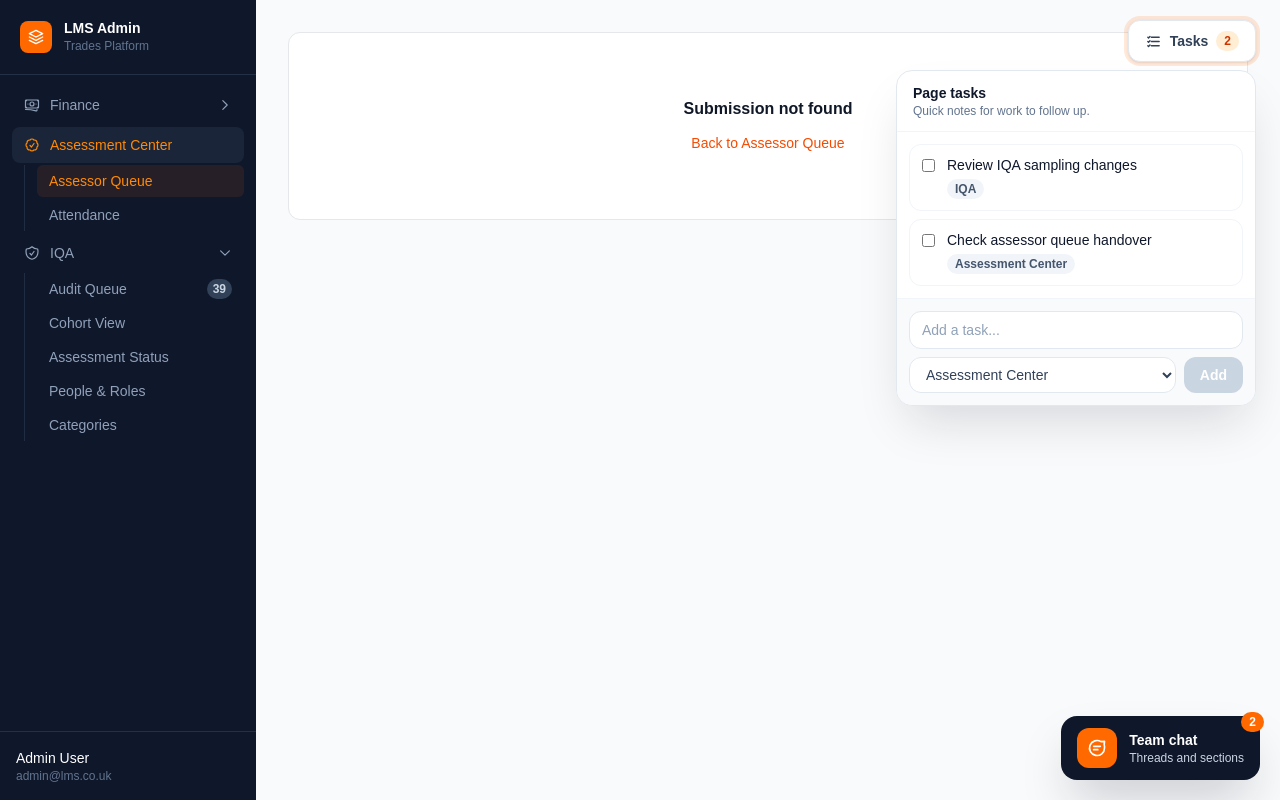
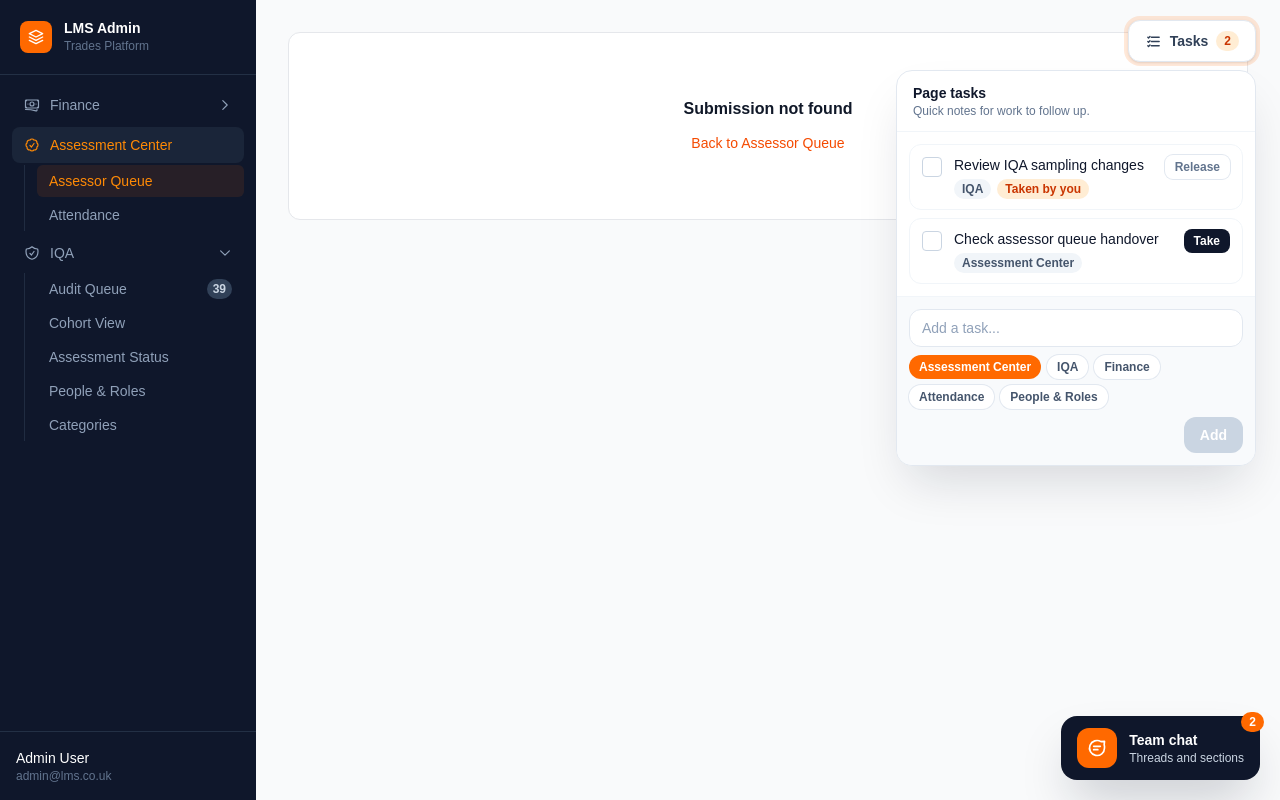
Before and after one commit to svkeivan/learning-edia, a Next.js app: page /assessment-center/assessor-queue/1 in a window 1280 px wide. Both pictures are taken after a click on the button "Open task list". Built offline with nearby package versions, Linux system fonts and the light colour scheme.

Commit message:
Update IQA components to introduce 'Skip' functionality for submissions. Enhanced the CohortIqaCohortDetail and IqaAssignPage to allow bulk skipping of assessments, improving user experience. Updated UI elements to reflect new actions and streamlined the handling of submission statuses.

```diff
--- a/src/app/assessment-center/assessor-queue/[submissionId]/page.tsx
+++ b/src/app/assessment-center/assessor-queue/[submissionId]/page.tsx
@@ -156,7 +156,7 @@ export default function AssessorGradingPage() {
 
   const decisionLabels: Record<string, { label: string; style: string }> = {
     pass: { label: 'Passed — Assessment Approved', style: 'bg-green-50 border-green-200 text-green-800' },
-    fail: { label: 'Failed — Sent for Re-examination', style: 'bg-amber-50 border-amber-200 text-amber-800' },
+    fail: { label: 'Rejected — Student needs to re-upload', style: 'bg-amber-50 border-amber-200 text-amber-800' },
     'fail-module': { label: 'Failed — Returned to Module', style: 'bg-red-50 border-red-200 text-red-800' },
   };
 
@@ -479,7 +479,7 @@ export default function AssessorGradingPage() {
                       <svg width="16" height="16" fill="none" viewBox="0 0 24 24" stroke="currentColor" strokeWidth={2.5}>
                         <path strokeLinecap="round" strokeLinejoin="round" d="M6 18 18 6M6 6l12 12" />
                       </svg>
-                      {isRejectedItem ? 'Reject & Resubmit' : 'Reject'}
+                    {isRejectedItem ? 'Reject & Resubmit' : 'Reject — Student needs to re-upload'}
                     </button>
                     <button
                       onClick={() => setPendingAction('fail-module')}
@@ -536,7 +536,7 @@ export default function AssessorGradingPage() {
                   pendingAction === 'pass'
                     ? (isRejectedItem ? 'pass and resubmit' : 'pass')
                     : pendingAction === 'fail'
-                      ? (isRejectedItem ? 'reject and resubmit' : 'reject')
+                      ? (isRejectedItem ? 'reject and resubmit' : 'reject and request a student re-upload')
                       : 'reject and return to module'
                 }</strong> this assessment for <strong>{submission?.student}</strong>?
                 {isRejectedItem && <span className="block mt-1 text-xs text-gray-500">This will resubmit the assessment for IQA review.</span>}
@@ -560,7 +560,7 @@ export default function AssessorGradingPage() {
                 {pendingAction === 'pass'
                   ? (isRejectedItem ? 'Pass & Resubmit' : 'Confirm Pass')
                   : pendingAction === 'fail'
-                    ? (isRejectedItem ? 'Reject & Resubmit' : 'Confirm Reject')
+                    ? (isRejectedItem ? 'Reject & Resubmit' : 'Confirm Reject & Request Re-upload')
                     : 'Confirm Reject & Return'}
               </button>
             </div>
--- a/src/app/iqa/_components/CohortIqaCohortDetail.tsx
+++ b/src/app/iqa/_components/CohortIqaCohortDetail.tsx
@@ -10,6 +10,8 @@ import {
   addIqaCheck,
   updateIqaCheck,
   autoAssignReviewer,
+  getSkippedSubmissionIds,
+  skipSubmissions,
   getCohortIqaCompletedAt,
   setCohortIqaCompleted,
   getCohortIqaReviewerOverride,
@@ -36,6 +38,7 @@ interface CohortSubmission {
   check: IqaCheck | undefined;
   assignedReviewer: IqaTutor | undefined;
   assessor: IqaTutor | undefined;
+  isSkipped: boolean;
 }
 
 // ── Progress Ring ────────────────────────────────────────────────────────────
@@ -75,6 +78,7 @@ export function CohortIqaCohortDetail({ variant }: { variant: CohortIqaCohortDet
   const { cohortId } = useParams<{ cohortId: string }>();
   const [checks, setChecks] = useState<IqaCheck[]>([]);
   const [tutors, setTutors] = useState<IqaTutor[]>([]);
+  const [skipped, setSkipped] = useState<Set<string>>(new Set());
   const [mounted, setMounted] = useState(false);
   const [toast, setToast] = useState('');
 
@@ -96,6 +100,7 @@ export function CohortIqaCohortDetail({ variant }: { variant: CohortIqaCohortDet
   const refresh = useCallback(() => {
     setChecks(getIqaChecks());
     setTutors(getIqaTutors());
+    setSkipped(getSkippedSubmissionIds());
   }, []);
 
   useEffect(() => {
@@ -134,17 +139,18 @@ export function CohortIqaCohortDetail({ variant }: { variant: CohortIqaCohortDet
       const check = checks.find(c => c.submissionId === sub.id);
       const assignedReviewer = check?.assignedTo ? tutors.find(t => t.id === check.assignedTo) : undefined;
       const assessor = tutors.find(t => t.id === sub.gradedBy);
-      return { submission: sub, assessment, check, assignedReviewer, assessor };
+      const isSkipped = skipped.has(sub.id);
+      return { submission: sub, assessment, check, assignedReviewer, assessor, isSkipped };
     });
-  }, [cohort, checks, tutors]);
+  }, [cohort, checks, tutors, skipped]);
 
   const stats = useMemo(() => {
     const total = items.length;
     const approved = items.filter(i => i.check?.status === 'Approved').length;
     const rejected = items.filter(i => i.check?.status === 'Rejected').length;
     const pending = items.filter(i => i.check?.status === 'Pending').length;
-    const skipped = items.filter(i => i.check?.status === 'Skipped').length;
-    const notInQueue = items.filter(i => !i.check).length;
+    const skipped = items.filter(i => i.check?.status === 'Skipped' || i.isSkipped).length;
+    const notInQueue = items.filter(i => !i.check && !i.isSkipped).length;
     const inQueue = total - notInQueue;
     const reviewed = approved + rejected;
     const percent = total > 0 ? Math.round((reviewed / total) * 100) : 0;
@@ -153,7 +159,7 @@ export function CohortIqaCohortDetail({ variant }: { variant: CohortIqaCohortDet
 
   // Items split by queue membership (for reviewer tabs)
   const inQueueItems = useMemo(() => items.filter(i => !!i.check), [items]);
-  const notInQueueItems = useMemo(() => items.filter(i => !i.check), [items]);
+  const notInQueueItems = useMemo(() => items.filter(i => !i.check && !i.isSkipped), [items]);
 
   // Filtered items: reviewer uses tabs, sampling uses dropdown
   const filteredItems = useMemo(() => {
@@ -166,7 +172,7 @@ export function CohortIqaCohortDetail({ variant }: { variant: CohortIqaCohortDet
     return base.filter(i => {
       if (filterExam !== 'all' && i.submission.assessmentId !== filterExam) return false;
       if (readOnlyCohort && filterStatus !== 'all') {
-        const st = i.check?.status ?? 'Not in Queue';
+        const st = i.check?.status ?? (i.isSkipped ? 'Skipped' : 'Not in Queue');
         if (filterStatus !== st) return false;
       }
       if (search) {
@@ -222,37 +228,13 @@ export function CohortIqaCohortDetail({ variant }: { variant: CohortIqaCohortDet
     });
   };
 
-  const handleBulkApprove = () => {
-    const reviewedAt = new Date().toLocaleString('en-GB', { dateStyle: 'medium', timeStyle: 'short' });
-    let approvedCount = 0;
-
-    [...selected].forEach((submissionId) => {
-      const sub = submissions.find(s => s.id === submissionId);
-      if (!sub?.gradedBy) return;
-      const existingCheck = checks.find(c => c.submissionId === submissionId);
-      if (existingCheck) return;
-
-      const reviewer = effectiveLeadReviewerId
-        ?? (autoAssignReviewer(sub.gradedBy, tutors.find(t => t.id === sub.gradedBy)?.categoryId) ?? undefined);
-
-      addIqaCheck({
-        id: `cohort-bulk-approved-${submissionId}-${Date.now()}`,
-        submissionId,
-        assessorId: sub.gradedBy,
-        status: 'Approved',
-        assignedTo: reviewer,
-        reviewerName: 'Bulk approval',
-        reviewedAt,
-        outcomeType: 'approved',
-        feedback: 'Approved from cohort bulk action.',
-      });
-      approvedCount += 1;
-    });
-
+  const handleBulkSkip = () => {
+    const count = selected.size;
+    skipSubmissions([...selected]);
     setSelected(new Set());
     refresh();
-    if (approvedCount > 0) {
-      setToast(`Approved ${approvedCount} assessment${approvedCount !== 1 ? 's' : ''}`);
+    if (count > 0) {
+      setToast(`Skipped ${count} assessment${count !== 1 ? 's' : ''}`);
     }
   };
 
@@ -562,21 +544,21 @@ export function CohortIqaCohortDetail({ variant }: { variant: CohortIqaCohortDet
         <div className="mb-4 flex flex-wrap items-center justify-between gap-3 rounded-xl border border-orange-200 bg-orange-50 px-4 py-3">
           <div>
             <p className="text-sm font-semibold text-orange-900">
-              Bulk actions for Not in Queue
+              Bulk skip
             </p>
             <p className="text-xs text-orange-700">
               {selected.size > 0
                 ? `${selected.size} assessment${selected.size !== 1 ? 's' : ''} selected in this cohort.`
-                : 'Select cohort assessments below, or use the table checkbox to select all visible items.'}
+                : 'Select cohort assessments below, or use the table checkbox to select all visible items. Review is handled one item at a time.'}
             </p>
           </div>
           <button
             type="button"
-            onClick={handleBulkApprove}
+            onClick={handleBulkSkip}
             disabled={selected.size === 0}
-            className="rounded-lg bg-green-600 px-4 py-2.5 text-sm font-semibold text-white transition-colors hover:bg-green-700 disabled:cursor-not-allowed disabled:bg-gray-300"
+            className="rounded-lg bg-slate-900 px-4 py-2.5 text-sm font-semibold text-white transition-colors hover:bg-slate-800 disabled:cursor-not-allowed disabled:bg-gray-300"
           >
-            Approve selected
+            Skip selected
           </button>
         </div>
       )}
@@ -622,7 +604,7 @@ export function CohortIqaCohortDetail({ variant }: { variant: CohortIqaCohortDet
               </thead>
               <tbody>
                 {displayItems.map(item => {
-                  const { submission: sub, assessment, check } = item;
+                  const { submission: sub, assessment, check, isSkipped } = item;
                   const isPassing = sub.status === 'Pass';
                   const examIdx = cohort.examIds.indexOf(sub.assessmentId);
                   const examDate = examIdx >= 0 ? cohort.examDates[examIdx] : '—';
@@ -683,6 +665,10 @@ export function CohortIqaCohortDetail({ variant }: { variant: CohortIqaCohortDet
                         {check ? (
                           <span className={`text-xs font-semibold px-2 py-0.5 rounded-full ${statusStyles[check.status]}`}>
                             {check.status}
+                          </span>
+                        ) : isSkipped ? (
+                          <span className="text-xs font-medium px-2 py-0.5 rounded-full bg-gray-100 text-gray-500">
+                            Skipped
                           </span>
                         ) : (
                           <span className="text-xs font-medium px-2 py-0.5 rounded-full bg-gray-100 text-gray-500">
--- a/src/app/iqa/assign/_components/AssignTable.tsx
+++ b/src/app/iqa/assign/_components/AssignTable.tsx
@@ -24,7 +24,7 @@ interface Props {
   onPageChange: (page: number) => void;
   onClearFilters: () => void;
   onSwitchTab: (tab: Tab) => void;
-  onAddToQueue: (submissionId: string) => void;
+  onReviewDirectly: (submissionId: string) => void;
   onSkip: (submissionId: string) => void;
   onRequestAssign: (submissionId: string) => void;
 }
@@ -59,7 +59,7 @@ export function AssignTable({
   tutors, readOnly,
   onToggleAll, onToggleOne, onSortClick, onPageChange,
   onClearFilters, onSwitchTab,
-  onAddToQueue, onSkip, onRequestAssign,
+  onReviewDirectly, onSkip, onRequestAssign,
 }: Props) {
   const showCheckboxes = !readOnly && tab !== 'all';
   const showActions = !readOnly && tab !== 'all';
@@ -261,10 +261,10 @@ export function AssignTable({
                         {tab === 'not-queue' && (
                           <>
                             <button
-                              onClick={() => onAddToQueue(sub.id)}
+                              onClick={() => onReviewDirectly(sub.id)}
                               className="text-xs font-medium bg-orange-600 hover:bg-orange-700 text-white px-3 py-1.5 rounded-lg transition-colors"
                             >
-                              Add to Queue
+                              Review
                             </button>
                             <button
                               onClick={() => onSkip(sub.id)}
--- a/src/app/iqa/assign/page.tsx
+++ b/src/app/iqa/assign/page.tsx
@@ -260,34 +260,13 @@ export default function IqaAssignPage() {
     });
   };
 
-  const approveSubmissions = (submissionIds: string[]) => {
-    const reviewedAt = new Date().toLocaleString('en-GB', { dateStyle: 'medium', timeStyle: 'short' });
-    submissionIds.forEach((submissionId) => {
-      const sub = gradedSubmissions.find(s => s.id === submissionId);
-      if (!sub?.gradedBy || submissionIdsWithCheck.has(submissionId)) return;
-
-      const cohortObj = findCohortForSubmission(sub.email, sub.assessmentId);
-      const assignedTo = cohortObj
-        ? (getCohortIqaReviewerOverride(cohortObj.id) ?? cohortObj.iqaReviewerId)
-        : undefined;
-
-      addIqaCheck({
-        id: `bulk-approved-${submissionId}-${Date.now()}`,
-        submissionId,
-        assessorId: sub.gradedBy,
-        status: 'Approved',
-        assignedTo,
-        reviewerName: 'Bulk approval',
-        reviewedAt,
-        outcomeType: 'approved',
-        feedback: 'Approved from Assessment Status bulk action.',
-      });
-    });
+  const skipSelected = () => {
+    skipSubmissions([...selected]);
     setSelected(new Set());
     refresh();
   };
 
-  const handleAddToQueue = (submissionId: string) => {
+  const handleReviewDirectly = (submissionId: string) => {
     const sub = gradedSubmissions.find(s => s.id === submissionId);
     if (!sub?.gradedBy || submissionIdsWithCheck.has(submissionId)) return;
 
@@ -296,7 +275,7 @@ export default function IqaAssignPage() {
       ? (getCohortIqaReviewerOverride(cohortObj.id) ?? cohortObj.iqaReviewerId)
       : undefined;
 
-    addIqaCheck({
+    const checkId = addIqaCheck({
       id: `queued-${submissionId}-${Date.now()}`,
       submissionId,
       assessorId: sub.gradedBy,
@@ -308,7 +287,7 @@ export default function IqaAssignPage() {
       next.delete(submissionId);
       return next;
     });
-    refresh();
+    if (checkId) window.location.href = `/iqa/review-queue/${checkId}`;
   };
 
   const handleSkip = (submissionId: string) => {
@@ -421,22 +400,20 @@ export default function IqaAssignPage() {
       {tab === 'not-queue' && (
         <div className="mb-4 flex flex-wrap items-center justify-between gap-3 rounded-xl border border-orange-200 bg-orange-50 px-4 py-3">
           <div>
-            <p className="text-sm font-semibold text-orange-900">
-              Bulk actions for Not in Queue
-            </p>
+            <p className="text-sm font-semibold text-orange-900">Bulk skip</p>
             <p className="text-xs text-orange-700">
               {selected.size > 0
                 ? `${selected.size} assessment${selected.size !== 1 ? 's' : ''} selected.`
-                : 'Select assessments below, or use the table checkbox to select all visible items.'}
+                : 'Select assessments below, or use the table checkbox to select all visible items. Review is handled one item at a time.'}
             </p>
           </div>
           <button
             type="button"
-            onClick={() => approveSubmissions([...selected])}
+            onClick={skipSelected}
             disabled={selected.size === 0}
-            className="rounded-lg bg-green-600 px-4 py-2.5 text-sm font-semibold text-white transition-colors hover:bg-green-700 disabled:cursor-not-allowed disabled:bg-gray-300"
+            className="rounded-lg bg-slate-900 px-4 py-2.5 text-sm font-semibold text-white transition-colors hover:bg-slate-800 disabled:cursor-not-allowed disabled:bg-gray-300"
           >
-            Approve selected
+            Skip selected
           </button>
         </div>
       )}
@@ -461,7 +438,7 @@ export default function IqaAssignPage() {
         onPageChange={setAllPage}
         onClearFilters={clearFilters}
         onSwitchTab={setTab}
-        onAddToQueue={handleAddToQueue}
+        onReviewDirectly={handleReviewDirectly}
         onSkip={handleSkip}
         onRequestAssign={() => {}}
       />
--- a/src/components/PageTasksDropdown.tsx
+++ b/src/components/PageTasksDropdown.tsx
@@ -7,7 +7,10 @@ type Task = {
   title: string;
   section: string;
   done: boolean;
+  takenBy?: string;
 };
+
+const currentUser = "Admin User";
 
 const sections = [
   "Assessment Center",
@@ -23,6 +26,7 @@ const initialTasks: Task[] = [
     title: "Review IQA sampling changes",
     section: "IQA",
     done: false,
+    takenBy: "Admin User",
   },
   {
     id: "check-assessor-queue",
@@ -63,8 +67,21 @@ export default function PageTasksDropdown() {
     );
   };
 
+  const toggleTakeTask = (taskId: string) => {
+    setTasks((currentTasks) =>
+      currentTasks.map((task) =>
+        task.id === taskId
+          ? {
+              ...task,
+              takenBy: task.takenBy === currentUser ? undefined : currentUser,
+            }
+          : task,
+      ),
+    );
+  };
+
   return (
-    <div className="fixed right-6 top-5 z-40">
+    <div className="fixed right-6 top-5 z-[60]">
       <button
         type="button"
         onClick={() => setIsOpen((current) => !current)}
@@ -110,16 +127,37 @@ export default function PageTasksDropdown() {
             ) : (
               <div className="space-y-2">
                 {tasks.map((task) => (
-                  <label
+                  <div
                     key={task.id}
-                    className="flex cursor-pointer items-start gap-3 rounded-xl border border-slate-100 px-3 py-2.5 transition hover:bg-slate-50"
+                    className="flex w-full items-start gap-3 rounded-xl border border-slate-100 px-3 py-2.5 text-left transition hover:bg-slate-50"
                   >
-                    <input
-                      type="checkbox"
-                      checked={task.done}
-                      onChange={() => toggleTask(task.id)}
-                      className="mt-1 rounded border-slate-300 text-orange-600 focus:ring-orange-500"
-                    />
+                    <button
+                      type="button"
+                      onClick={() => toggleTask(task.id)}
+                      className={`mt-0.5 flex h-5 w-5 shrink-0 items-center justify-center rounded border ${
+                        task.done
+                          ? "border-orange-500 bg-orange-500 text-white"
+                          : "border-slate-300 bg-white"
+                      }`}
+                      aria-label={task.done ? "Mark task open" : "Mark task complete"}
+                    >
+                      {task.done && (
+                        <svg
+                          width="13"
+                          height="13"
+                          viewBox="0 0 24 24"
+                          fill="none"
+                          stroke="currentColor"
+                          strokeWidth="3"
+                        >
+                          <path
+                            strokeLinecap="round"
+                            strokeLinejoin="round"
+                            d="m4.5 12.75 6 6 9-13.5"
+                          />
+                        </svg>
+                      )}
+                    </button>
                     <span className="min-w-0 flex-1">
                       <span
                         className={`block text-sm font-medium ${
@@ -128,11 +166,29 @@ export default function PageTasksDropdown() {
                       >
                         {task.title}
                       </span>
-                      <span className="mt-1 inline-flex rounded-full bg-slate-100 px-2 py-0.5 text-xs font-semibold text-slate-600">
-                        {task.section}
+                      <span className="mt-1 flex flex-wrap gap-1.5">
+                        <span className="inline-flex rounded-full bg-slate-100 px-2 py-0.5 text-xs font-semibold text-slate-600">
+                          {task.section}
+                        </span>
+                        {task.takenBy && (
+                          <span className="inline-flex rounded-full bg-orange-100 px-2 py-0.5 text-xs font-semibold text-orange-700">
+                            Taken by {task.takenBy === currentUser ? "you" : task.takenBy}
+                          </span>
+                        )}
                       </span>
                     </span>
-                  </label>
+                    <button
+                      type="button"
+                      onClick={() => toggleTakeTask(task.id)}
+                      className={`shrink-0 rounded-lg px-2.5 py-1 text-xs font-semibold transition ${
+                        task.takenBy === currentUser
+                          ? "bg-white text-slate-500 ring-1 ring-slate-200 hover:bg-slate-50"
+                          : "bg-slate-900 text-white hover:bg-slate-800"
+                      }`}
+                    >
+                      {task.takenBy === currentUser ? "Release" : "Take"}
+                    </button>
+                  </div>
                 ))}
               </div>
             )}
@@ -153,26 +209,32 @@ export default function PageTasksDropdown() {
               placeholder="Add a task..."
               className="w-full rounded-xl border border-slate-200 bg-white px-3 py-2 text-sm text-slate-900 outline-none transition placeholder:text-slate-400 focus:border-orange-400 focus:ring-4 focus:ring-orange-500/10"
             />
-            <div className="mt-2 flex gap-2">
-              <select
-                value={draft.section}
-                onChange={(event) =>
-                  setDraft((currentDraft) => ({
-                    ...currentDraft,
-                    section: event.target.value,
-                  }))
-                }
-                className="min-w-0 flex-1 rounded-xl border border-slate-200 bg-white px-3 py-2 text-sm text-slate-700 outline-none focus:border-orange-400 focus:ring-4 focus:ring-orange-500/10"
-              >
-                {sections.map((section) => (
-                  <option
+            <div className="mt-2 flex flex-wrap gap-1.5">
+              {sections.map((section) => {
+                const isSelected = draft.section === section;
+
+                return (
+                  <button
                     key={section}
-                    value={section}
+                    type="button"
+                    onClick={() =>
+                      setDraft((currentDraft) => ({
+                        ...currentDraft,
+                        section,
+                      }))
+                    }
+                    className={`rounded-full px-2.5 py-1 text-xs font-semibold transition ${
+                      isSelected
+                        ? "bg-orange-500 text-white"
+                        : "bg-white text-slate-600 ring-1 ring-slate-200 hover:bg-orange-50 hover:text-orange-700"
+                    }`}
                   >
                     {section}
-                  </option>
-                ))}
-              </select>
+                  </button>
+                );
+              })}
+            </div>
+            <div className="mt-2 flex justify-end">
               <button
                 type="button"
                 onClick={addTask}
```
